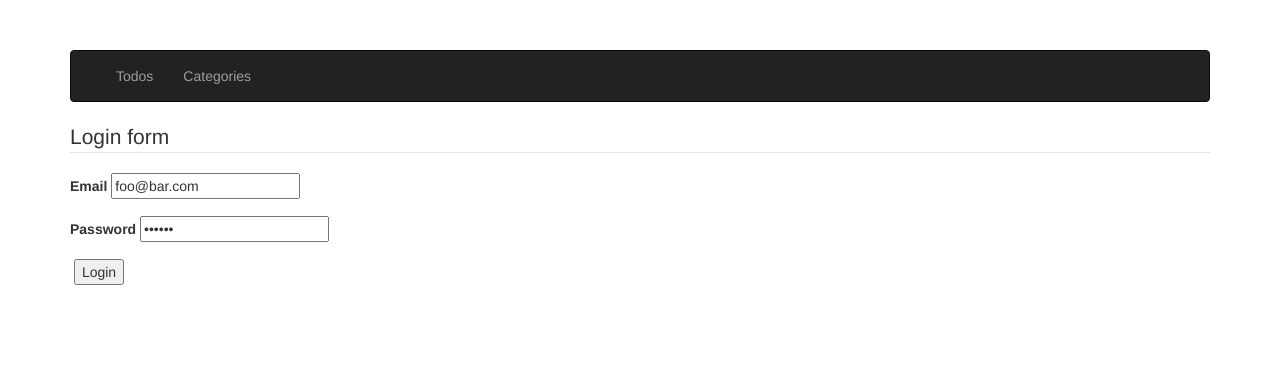
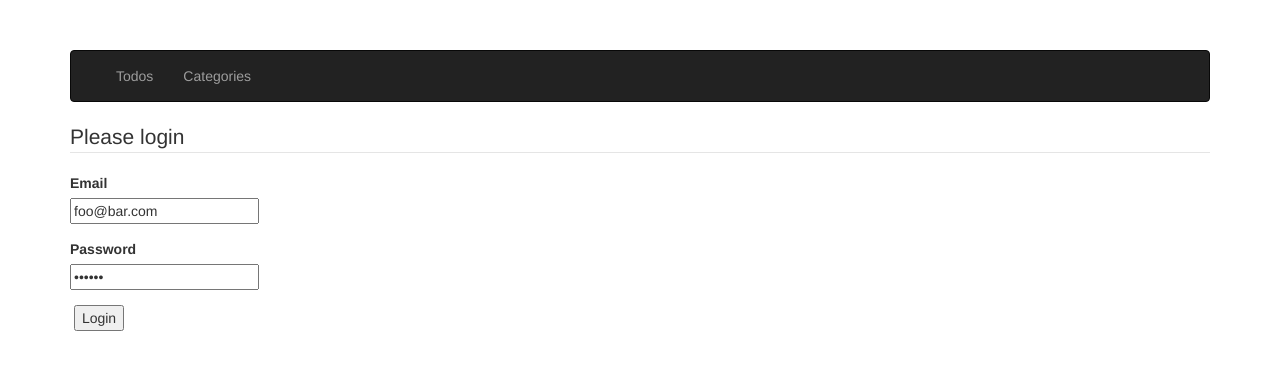
Before and after one commit to johancblom/loopback-example-angular, a website: page client/index.html at #!/login in a window 1280 px wide. Drawn offline with nearby package versions, Linux system fonts and the light colour scheme.

Commit message:
improved layout of login screen

```diff
--- a/client/css/styles.css
+++ b/client/css/styles.css
@@ -11,3 +11,7 @@ tooltip a {
   color: #9b9b9b;
   display: block;
 }
+
+label.col-form-label {
+  display: block;
+}
--- a/client/views/login.html
+++ b/client/views/login.html
@@ -1,17 +1,17 @@
 <section>
   <form name="form" ng-submit="login()">
     <fieldset>
-      <legend>Login form</legend>
+      <legend>Please login</legend>
 
       <div class="form-group">
-        <label>Email</label>
+        <label class="col-form-label">Email</label>
         <input type="text" ng-model="user.email">
         <p class="hint" ng-show="form.email.$error.required && submitted">Email is
           required</p>
       </div>
 
       <div class="form-group">
-        <label>Password</label>
+        <label class="col-form-label">Password</label>
         <input type="password" ng-model="user.password">
         <p class="hint" ng-show="form.password.$error.required && submitted">
           Password is required</p>
```
